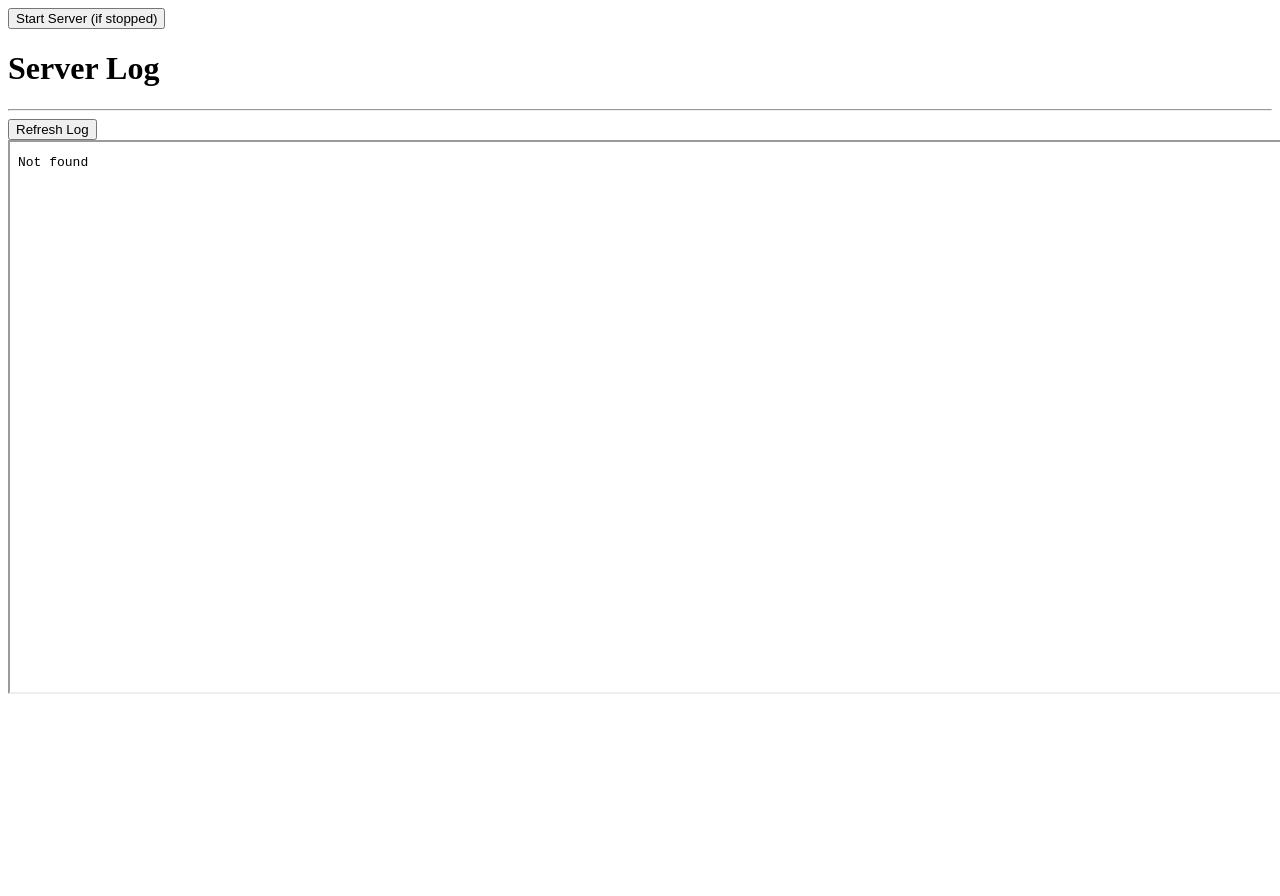
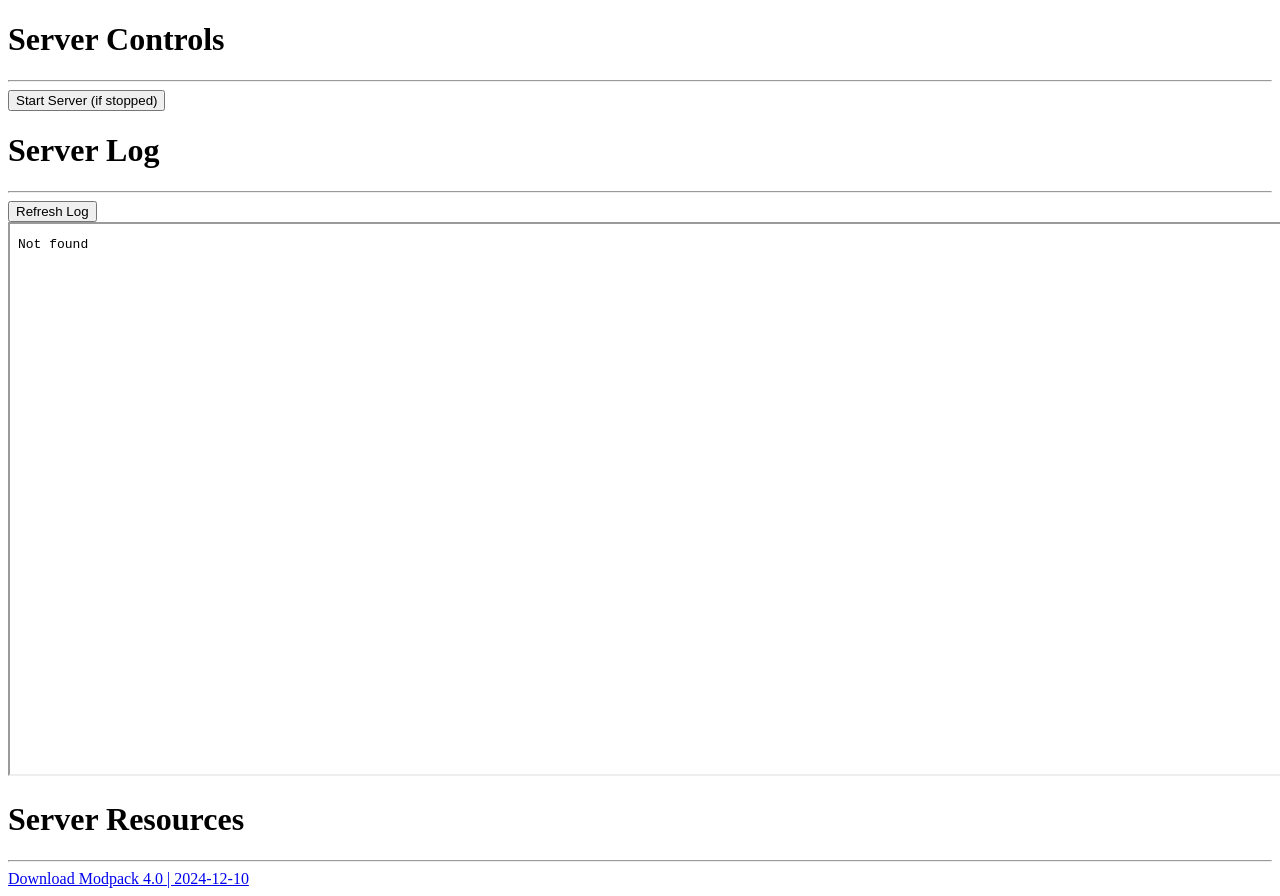
Before and after one commit to globalkitteh/minitor, a website: page public/index.html in a window 1280 px wide. Shown: the top 896 px of the page. Before the commit the page ends 800 px from the top, so only its background shows below. Drawn offline with Linux system fonts and the light colour scheme.

Commit message:
added downloads

```diff
--- a/public/index.html
+++ b/public/index.html
@@ -1,5 +1,6 @@
 <!DOCTYPE html>
 <html>
+
 <head>
     <title>mulberry | Server Management</title>
     <script>
@@ -11,11 +12,20 @@
         }
     </script>
 </head>
+
 </html>
+
 <body>
+    <h1>Server Controls</h1>
+    <hr>
     <button onclick="restartSrv()">Start Server (if stopped)</button>
+
     <h1>Server Log</h1>
     <hr>
     <button onclick="var ifr=document.getElementsByName('ServerLog')[0]; ifr.src=ifr.src;">Refresh Log</button><br>
     <iframe name="ServerLog" height="550" width="1500" src="/history"></iframe>
+
+    <h1>Server Resources</h1>
+    <hr>
+    <a href="./files/modpack4.0.zip">Download Modpack 4.0 | 2024-12-10</a>
 </body>
```
Also changed, not shown: 1 other file. Lines whose indentation alone changed are shown as unchanged.
